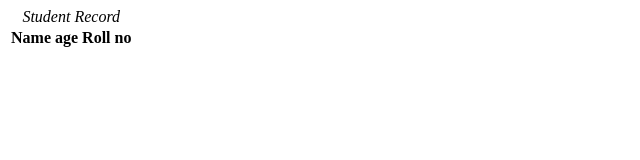
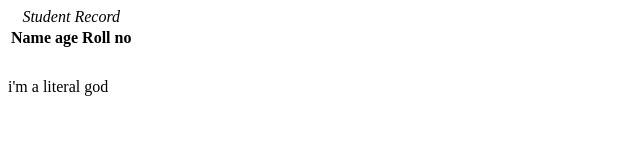
Before and after one commit to KshitizMainaly/AdvacneGit, a plain HTML site: page index.html in a window 1280 px wide. Shown: the full height of the page, 0-640 px from the left. Drawn offline with Linux system fonts and the light colour scheme.

Commit message:
add paragraph at index

```diff
--- a/index.html
+++ b/index.html
@@ -36,6 +36,7 @@
 
 </div>
 
+<p>i'm a literal god</p>
     </main>
 
 
```
